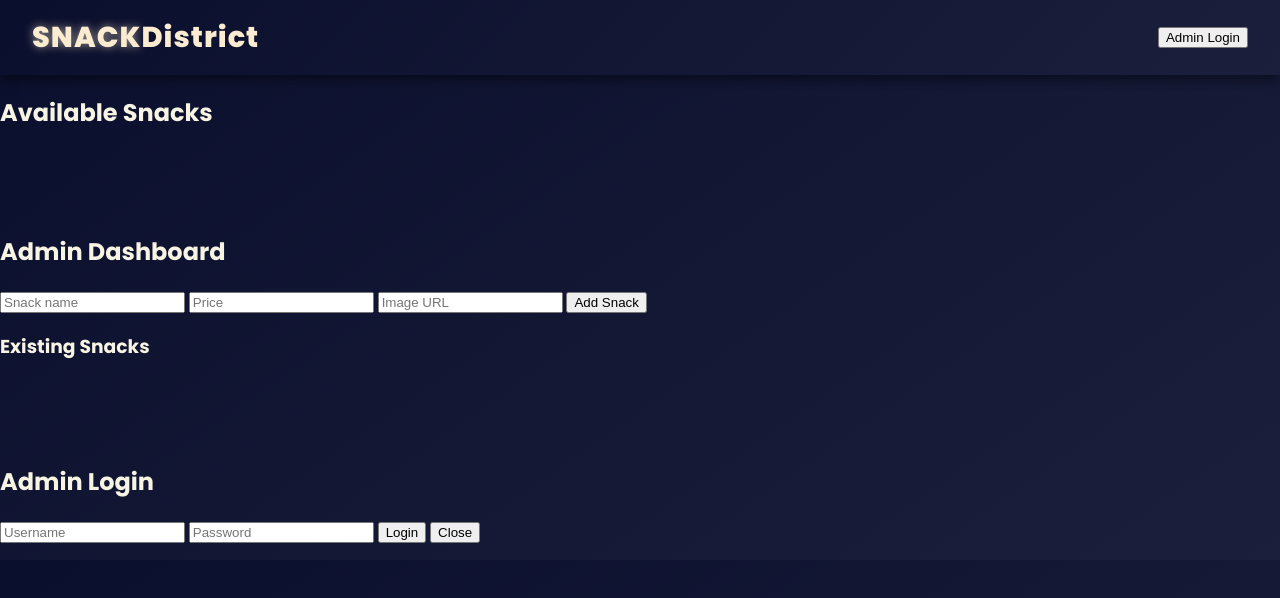
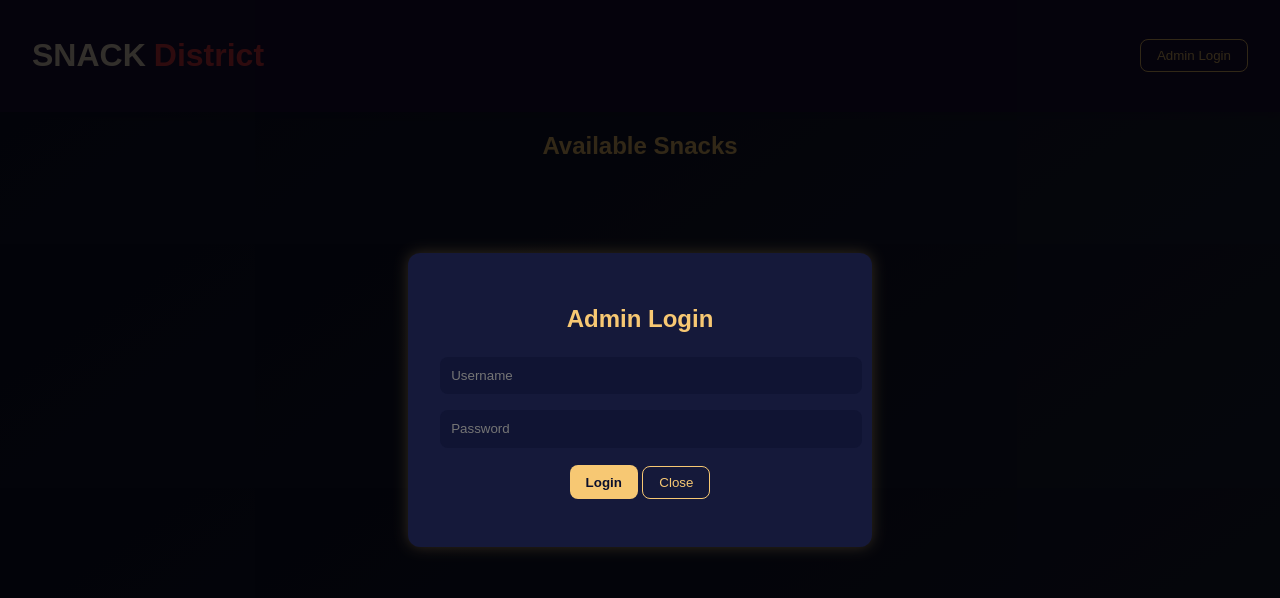
Before and after one commit to sreeeXD/SnackDistrict, a website: page frontend/index.html in a window 1280 px wide. Drawn offline with Linux system fonts and the light colour scheme; no server answers.

Commit message:
fixed snack image grid and admin login

```diff
--- a/frontend/index.html
+++ b/frontend/index.html
@@ -1,15 +1,167 @@
 <!DOCTYPE html>
 <html lang="en">
 <head>
-
   <meta charset="UTF-8" />
   <meta name="viewport" content="width=device-width, initial-scale=1.0" />
-  <title>Hostel Snacks</title>
-  <link href="https://fonts.googleapis.com/css2?family=Poppins:wght@600;700;800&display=swap" rel="stylesheet">
-  <link rel="stylesheet" href="css/style.css" />
-</head><body>
+  <title>Snack District</title>
+  <link rel="stylesheet" href="css/styles.css" />
+  <style>
+    body {
+      margin: 0;
+      font-family: 'Poppins', sans-serif;
+      background: linear-gradient(145deg, #0a0f2d, #1b1f3b);
+      color: #f8f4e3;
+    }
+
+    .logo-header {
+      background-color: #1b0e3c;
+      color: #FAEBD7;
+      display: flex;
+      justify-content: space-between;
+      align-items: center;
+      padding: 1rem 2rem;
+      box-shadow: 0 4px 8px rgba(0, 0, 0, 0.1);
+    }
+
+    .logo-snack {
+      color: #FAEBD7; /* beige */
+    }
+
+    .logo-district {
+      color: #e63946; /* red */
+      margin-left: 8px;
+    }
+
+    .btn-secondary {
+      background: transparent;
+      color: #f7c873;
+      border: 1px solid #f7c873;
+      padding: 0.5rem 1rem;
+      border-radius: 8px;
+      cursor: pointer;
+      transition: 0.3s;
+    }
+
+    .btn-secondary:hover {
+      background: #f7c873;
+      color: #101433;
+    }
+
+    h2 {
+      text-align: center;
+      color: #f7c873;
+    }
+
+    .snack-grid {
+      display: grid;
+      grid-template-columns: repeat(auto-fill, minmax(220px, 1fr));
+      gap: 20px;
+      padding: 2rem;
+    }
+
+    .snack-card {
+      background: #15193a;
+      border-radius: 16px;
+      padding: 1rem;
+      text-align: center;
+      box-shadow: 0 0 10px rgba(247, 200, 115, 0.2);
+      transition: 0.3s;
+    }
+
+    .snack-card:hover {
+      transform: translateY(-5px);
+      box-shadow: 0 0 20px rgba(247, 200, 115, 0.4);
+    }
+
+    .snack-card img {
+      width: 100%;
+      border-radius: 12px;
+    }
+
+    .hidden {
+      display: none;
+    }
+
+    /* ===== Admin Dashboard ===== */
+    #adminDashboard {
+      background: #15193a;
+      border-radius: 12px;
+      margin: 2rem auto;
+      padding: 1.5rem;
+      max-width: 700px;
+      box-shadow: 0 0 15px rgba(247, 200, 115, 0.2);
+    }
+
+    #addSnackForm input {
+      width: 100%;
+      padding: 0.7rem;
+      margin: 0.4rem 0;
+      border-radius: 8px;
+      border: none;
+      background: #101433;
+      color: #f8f4e3;
+    }
+
+    .btn {
+      background: #f7c873;
+      color: #0a0f2d;
+      border: none;
+      border-radius: 8px;
+      padding: 0.6rem 1rem;
+      cursor: pointer;
+      font-weight: 600;
+      transition: 0.3s;
+    }
+
+    .btn:hover {
+      background: #ffd97a;
+    }
+
+    /* ===== Modal Styling ===== */
+    .modal {
+      position: fixed;
+      inset: 0;
+      background: rgba(0, 0, 0, 0.8);
+      display: flex;
+      justify-content: center;
+      align-items: center;
+      z-index: 1000;
+    }
+
+    .modal-content {
+      background: #15193a;
+      padding: 2rem;
+      border-radius: 12px;
+      box-shadow: 0 0 15px rgba(247, 200, 115, 0.2);
+      width: 90%;
+      max-width: 400px;
+      text-align: center;
+    }
+
+    .modal-content input {
+      width: 100%;
+      padding: 0.7rem;
+      margin: 0.5rem 0;
+      border: none;
+      border-radius: 8px;
+      background: #101433;
+      color: #f8f4e3;
+    }
+
+    .modal-content h2 {
+      margin-bottom: 1rem;
+      color: #f7c873;
+    }
+
+    #loginMessage {
+      margin-top: 0.5rem;
+      color: #e63946;
+    }
+  </style>
+</head>
+<body>
   <header class="logo-header">
-    <h1><span class="logo-snack">SNACK</span> District</h1>
+    <h1><span class="logo-snack">SNACK</span><span class="logo-district">District</span></h1>
     <button id="adminLoginBtn" class="btn-secondary">Admin Login</button>
   </header>
 
@@ -19,35 +171,36 @@
       <div class="snack-grid" id="snackGrid"></div>
     </section>
 
-    <!-- Admin Dashboard (hidden until login) -->
+    <!-- Admin Dashboard (Hidden Initially) -->
     <section id="adminDashboard" class="hidden">
       <h2>Admin Dashboard</h2>
 
       <form id="addSnackForm">
-        <input type="text" id="snackName" placeholder="Snack name" required>
-        <input type="number" id="snackPrice" placeholder="Price" required>
-        <input type="text" id="snackImage" placeholder="Image URL" required>
+        <input type="text" id="snackName" placeholder="Snack name" required />
+        <input type="number" id="snackPrice" placeholder="Price" required />
+        <input type="text" id="snackImage" placeholder="Image URL" required />
         <button type="submit" class="btn">Add Snack</button>
       </form>
 
       <p id="formMessage"></p>
 
-      <h3>Existing Snacks</h3>
+      <h3 style="color:#f7c873;">Existing Snacks</h3>
       <div id="snackList" class="snack-grid"></div>
     </section>
   </main>
 
-  <!-- Login Modal -->
+  <!-- ===== Admin Login Modal ===== -->
   <div id="loginModal" class="modal hidden">
     <div class="modal-content">
       <h2>Admin Login</h2>
-      <input type="text" id="username" placeholder="Username" required>
-      <input type="password" id="password" placeholder="Password" required>
+      <input type="text" id="username" placeholder="Username" required />
+      <input type="password" id="password" placeholder="Password" required />
       <button id="loginBtn" class="btn">Login</button>
-      <button id="closeModal" class="btn-secondary">Close</button>
+      <button id="closeModal" class="btn-secondary" style="margin-top:10px;">Close</button>
       <p id="loginMessage"></p>
     </div>
   </div>
 
   <script src="js/main.js"></script>
 </body>
+</html>
```
